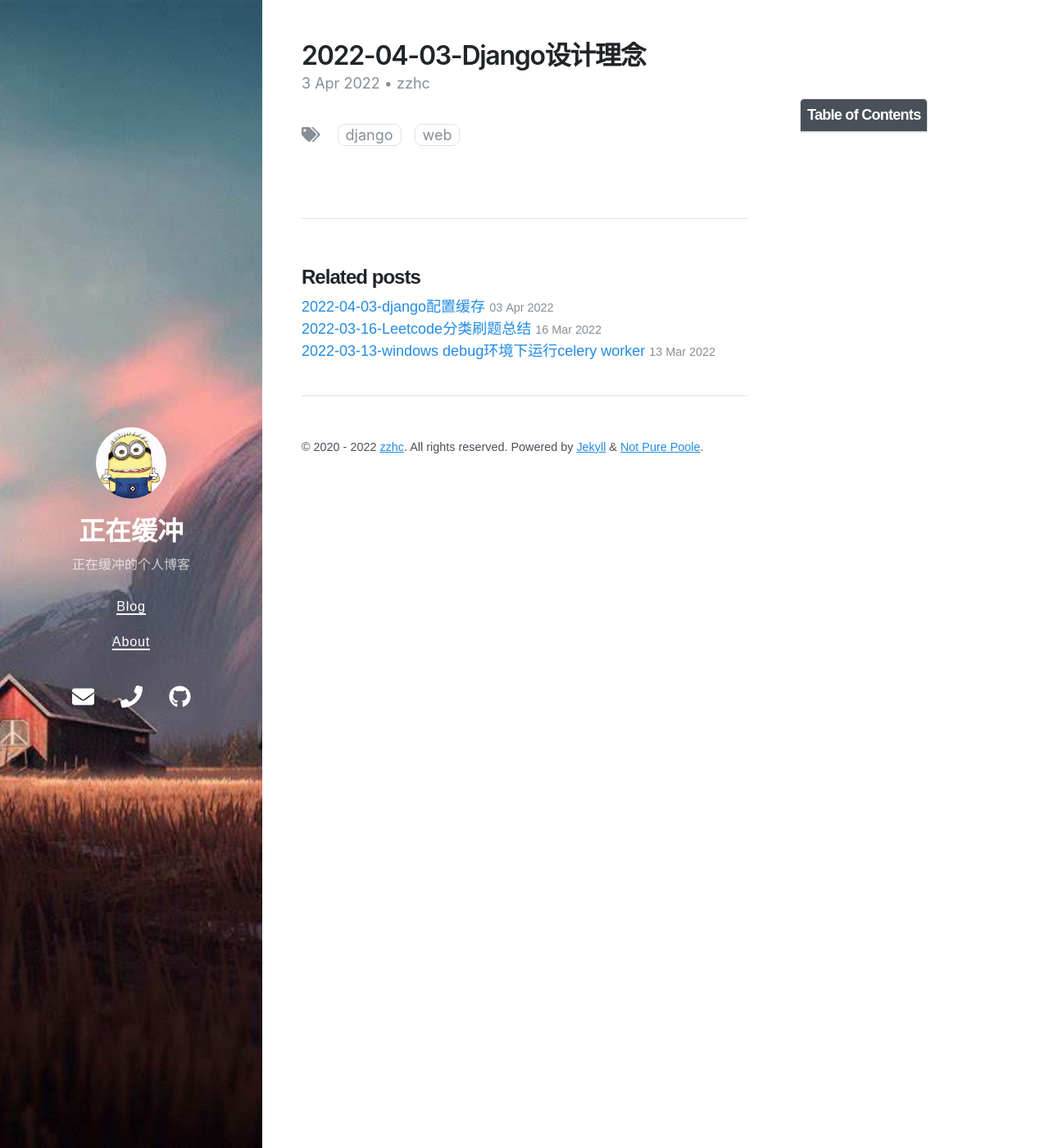
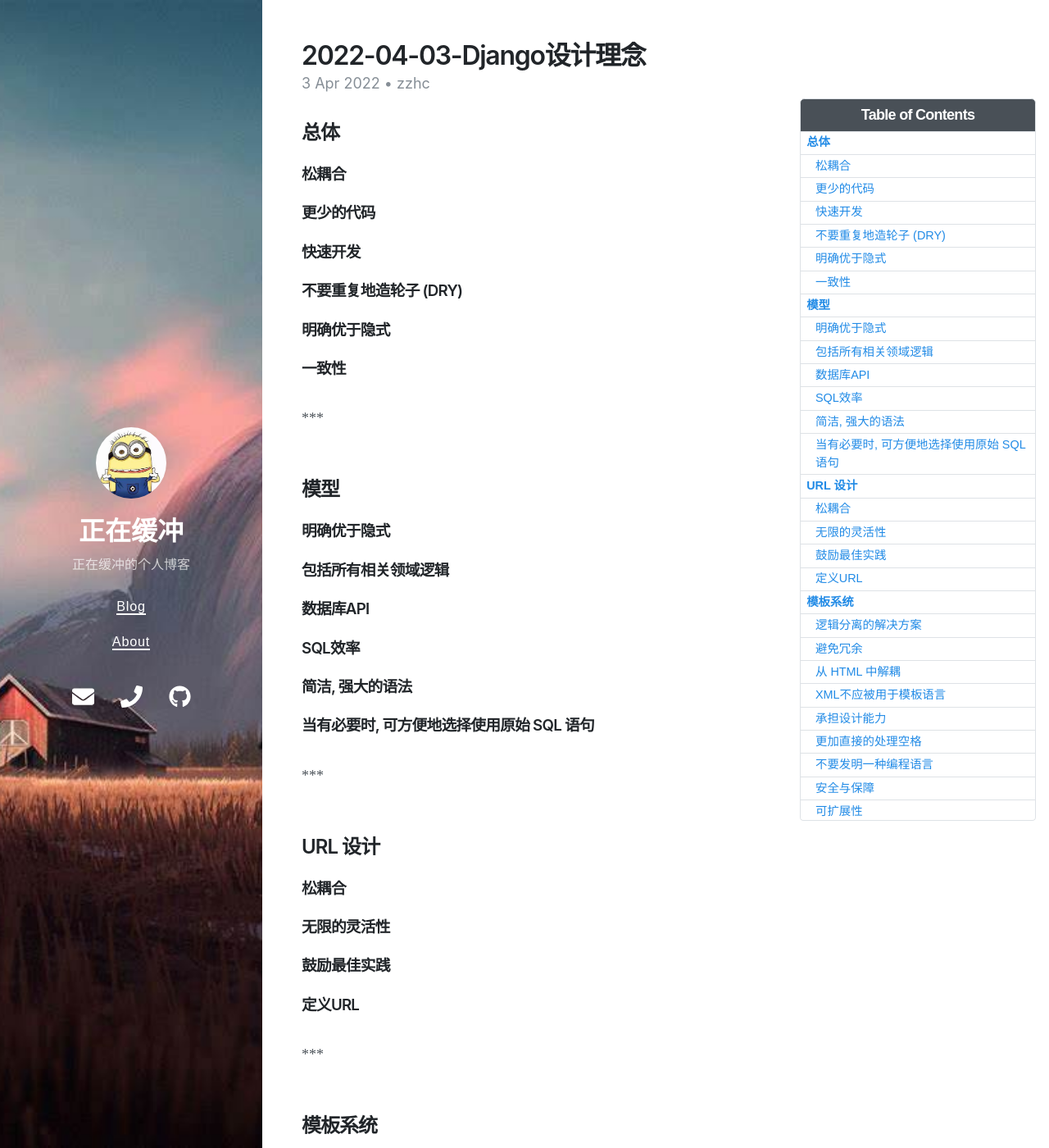
Before and after one commit to Zzhc3321/personal-blog.github.io, a Jekyll site: the page built from _posts/2022-04-03-Django设计理念.md, in a window 1280 px wide and 1400 px high. Shown: the whole window at 82% size. Built offline with Jekyll 4.4.1, drawn with Linux system fonts in a browser that asks for light colours; nearby versions of some CDN libraries; some of the changed text lies outside the part shown.

Commit message:
修改文件: _posts/2022-04-03-Django设计理念.md

```diff
--- a/_posts/2022-04-03-Django设计理念.md
+++ b/_posts/2022-04-03-Django设计理念.md
@@ -7,3 +7,152 @@
 math: true
 author: zzhc
 ---
+
+
+## 总体
+
+### 松耦合
+
+### 更少的代码
+
+
+### 快速开发
+
+
+### 不要重复地造轮子 (DRY)
+
+
+### 明确优于隐式
+
+
+### 一致性
+
+<br>
+***
+<br>
+<br>
+
+## 模型
+
+
+### 明确优于隐式
+
+
+### 包括所有相关领域逻辑
+
+
+### 数据库API
+
+
+### SQL效率
+
+
+### 简洁, 强大的语法
+
+
+### 当有必要时, 可方便地选择使用原始 SQL 语句
+
+
+<br>
+***
+<br>
+<br>
+## URL 设计
+
+
+
+### 松耦合
+
+
+### 无限的灵活性
+
+
+### 鼓励最佳实践
+
+### 定义URL
+
+
+
+
+<br>
+***
+<br>
+<br>
+## 模板系统
+
+
+
+### 逻辑分离的解决方案
+
+
+
+### 避免冗余
+
+
+
+### 从 HTML 中解耦
+
+
+
+### XML不应被用于模板语言
+
+
+
+### 承担设计能力
+
+### 更加直接的处理空格
+
+
+
+### 不要发明一种编程语言
+
+
+
+### 安全与保障
+
+
+
+### 可扩展性
+
+
+
+
+<br>
+***
+<br>
+<br>
+## 视图
+
+### 简洁
+
+
+### 使用请求对象
+
+
+### 松耦合
+
+
+### GET 方法和 POST 方法的区别
+
+
+
+
+<br>
+***
+<br>
+<br>
+## 缓存框架
+
+
+### 更少的代码
+
+
+### 一致性
+
+
+### 可扩展性
+
+<br>
+***
+<br>
+<br>
```
